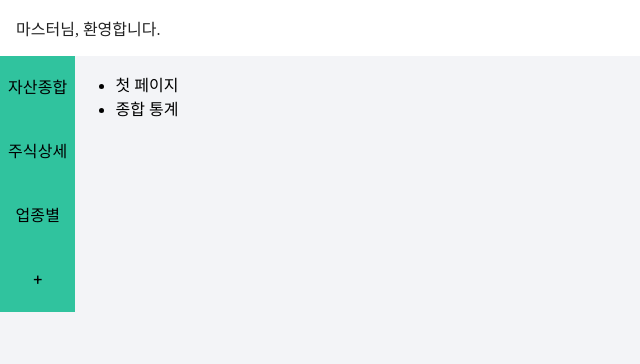
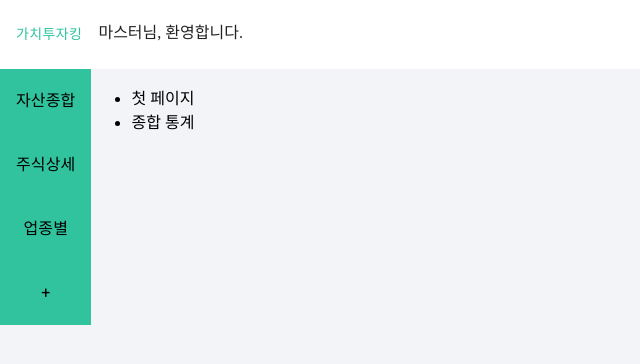
Before and after one commit to ekklesia11/stock-portfolio-client, a React (Create React App) app: page / in a window 1280 px wide. Shown: the top 364 px of the page, without its empty margins (0-640 px from the left). Built offline with nearby package versions, Linux system fonts and the light colour scheme.

Commit message:
logo title added

```diff
--- a/src/components/layout/layout.js
+++ b/src/components/layout/layout.js
@@ -1,17 +1,20 @@
 import React from "react";
-import { makeStyles } from "@material-ui/core/styles";
+import { makeStyles, withStyles } from "@material-ui/core/styles";
 import Paper from "@material-ui/core/Paper";
 import Grid from "@material-ui/core/Grid";
 import List from "@material-ui/core/List";
 import ListItem from "@material-ui/core/ListItem";
 import ListItemText from "@material-ui/core/ListItemText";
+import Button from "@material-ui/core/Button";
 
 const useStyles = makeStyles((theme) => ({
   topRoot: {
     flexGrow: 1,
   },
   paper: {
-    padding: theme.spacing(2),
+    paddingTop: theme.spacing(2),
+    paddingBottom: theme.spacing(2),
+    paddingLeft: theme.spacing(1),
     textAlign: "left",
     color: theme.palette.text.primary,
   },
@@ -22,17 +25,17 @@ const useStyles = makeStyles((theme) => ({
     padding: theme.spacing(0),
   },
   eachMenu: {
-    paddingTop: theme.spacing(2),
-    paddingBottom: theme.spacing(2),
-    paddingRight: theme.spacing(1),
-    paddingLeft: theme.spacing(1),
+    padding: theme.spacing(2),
     textAlign: "center",
   },
 }));
 
-function ListItemLink(props) {
-  return <ListItem button component="a" {...props} />;
-}
+const LogoButton = withStyles((theme) => ({
+  root: {
+    color: "#30c39e",
+    marginRight: theme.spacing(1),
+  },
+}))(Button);
 
 const Layout = (props) => {
   const classes = useStyles();
@@ -43,6 +46,7 @@ const Layout = (props) => {
       <Grid container spacing={0}>
         <Grid item xs={12}>
           <Paper className={classes.paper} elevation={0} square>
+            <LogoButton color="primary">가치투자킹</LogoButton>
             마스터님, 환영합니다.
           </Paper>
         </Grid>
@@ -62,9 +66,9 @@ const Layout = (props) => {
               <ListItem className={classes.eachMenu} button>
                 <ListItemText primary="업종별" />
               </ListItem>
-              <ListItemLink className={classes.eachMenu} href="#simple-list">
+              <ListItem className={classes.eachMenu} button>
                 <ListItemText primary="+" />
-              </ListItemLink>
+              </ListItem>
             </List>
           </div>
         </Grid>
```
